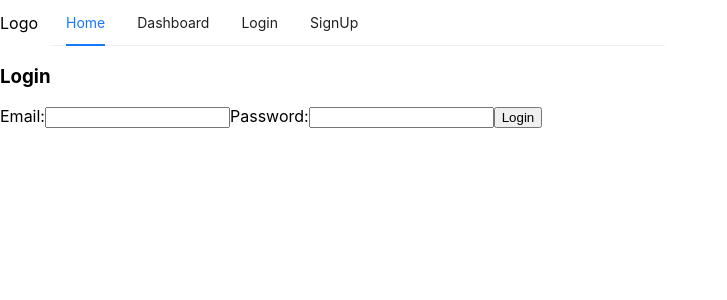
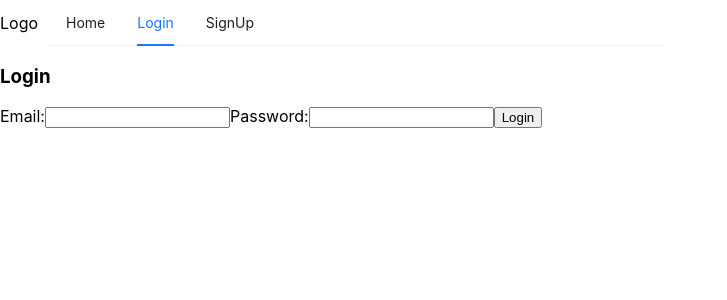
Before and after one commit to hseniht/next-listify-v1, a Next.js app in the folder frontend/: page /login in a window 1280 px wide. Shown: the top 300 px of the page, without its empty margins (0-727 px from the left). Built offline with nearby package versions, Linux system fonts and the light colour scheme.

Commit message:
Protecting routes
Redirect routes to appropriate page depending on the login state (user
auth context)
Hide appropriate menu nav as well.

```diff
--- a/frontend/components/ui/navbar.js
+++ b/frontend/components/ui/navbar.js
@@ -1,48 +1,57 @@
-import { useState } from "react";
+import { useEffect, useState } from "react";
 import Link from "next/link";
 import { useLogout } from "../../hooks/useLogout";
 import { useAuthContext } from "../../hooks/useAuthContext";
 import { Menu, Button } from "antd";
+import { useRouter } from "next/router";
 
 const Navbar = () => {
+  const router = useRouter();
   const { logout } = useLogout();
   const { user } = useAuthContext();
-  const [current, setCurrent] = useState("home");
+  // const currentPath = router.pathname;
+  const [current, setCurrent] = useState(router.pathname);
+
+  useEffect(() => {
+    setCurrent(router.pathname);
+  }, [router.pathname]);
 
   const handleClick = () => {
     logout();
   };
   const onClick = (e) => {
-    console.log("click ", e);
-    setCurrent(e.key);
+    console.log("menu clicked ", e);
+    // setCurrent(e.key);
   };
 
   const menuItems = [
     {
       label: <Link href={"/"}>Home</Link>,
-      key: "home",
+      key: "/",
     },
     {
       label: <Link href={"/list"}>Dashboard</Link>,
-      key: "list",
+      key: "/list",
     },
     {
       label: <Link href={"/login"}>Login</Link>,
-      key: "login",
+      key: "/login",
       className: "klass",
       hidden: true,
     },
     {
       label: <Link href={"/signup"}>SignUp</Link>,
-      key: "signup",
+      key: "/signup",
     },
   ];
   let displayMenu = menuItems;
   // if logged in, then remove 'signup' and 'login' from menu
   if (user) {
     displayMenu = menuItems.filter(
-      (item) => item.key !== "login" && item.key !== "signup"
+      (item) => item.key !== "/login" && item.key !== "/signup"
     );
+  } else {
+    displayMenu = menuItems.filter((item) => item.key !== "/list");
   }
 
   return (
@@ -51,7 +60,7 @@ const Navbar = () => {
         <div className="brand-container">Logo</div>
         <nav className={"main-menu__nav"}>
           <Menu
-            onClick={onClick}
+            // onClick={onClick}
             selectedKeys={[current]}
             mode="horizontal"
             items={displayMenu}
--- a/frontend/pages/list/index.js
+++ b/frontend/pages/list/index.js
@@ -12,12 +12,14 @@ import { TodoTags } from "../../components/views/list";
 import { TodoListTable } from "../../components/views/list";
 import { useTodosContext } from "../../hooks/useTodoListContext";
 import { useAuthContext } from "../../hooks/useAuthContext";
+import { useRouter } from "next/router";
 
 const { Title } = Typography;
 
 export default function ListPage() {
   const { todos, dispatch } = useTodosContext();
   const { user } = useAuthContext();
+  const router = useRouter();
 
   useEffect(() => {
     const initialFetch = async () => {
@@ -47,6 +49,8 @@ export default function ListPage() {
 
     if (user) {
       initialFetch();
+    } else {
+      router.push("/login");
     }
   }, [user]);
 
--- a/frontend/pages/login.js
+++ b/frontend/pages/login.js
@@ -1,10 +1,20 @@
-import { useState } from "react";
+import { useState, useEffect } from "react";
 import { useLogin } from "../hooks/useLogin";
+import { useAuthContext } from "../hooks/useAuthContext";
+import { useRouter } from "next/router";
 
 const Login = () => {
   const [email, setEmail] = useState("");
   const [password, setPassword] = useState("");
   const { login, error, isLoading } = useLogin();
+  const { user } = useAuthContext();
+  const router = useRouter();
+
+  useEffect(() => {
+    if (user) {
+      router.push("/list");
+    }
+  }, [user]);
 
   const handleSubmit = async (e) => {
     e.preventDefault();
```
Also changed, not shown: frontend/pages/signup.js (+11 -1 lines).
